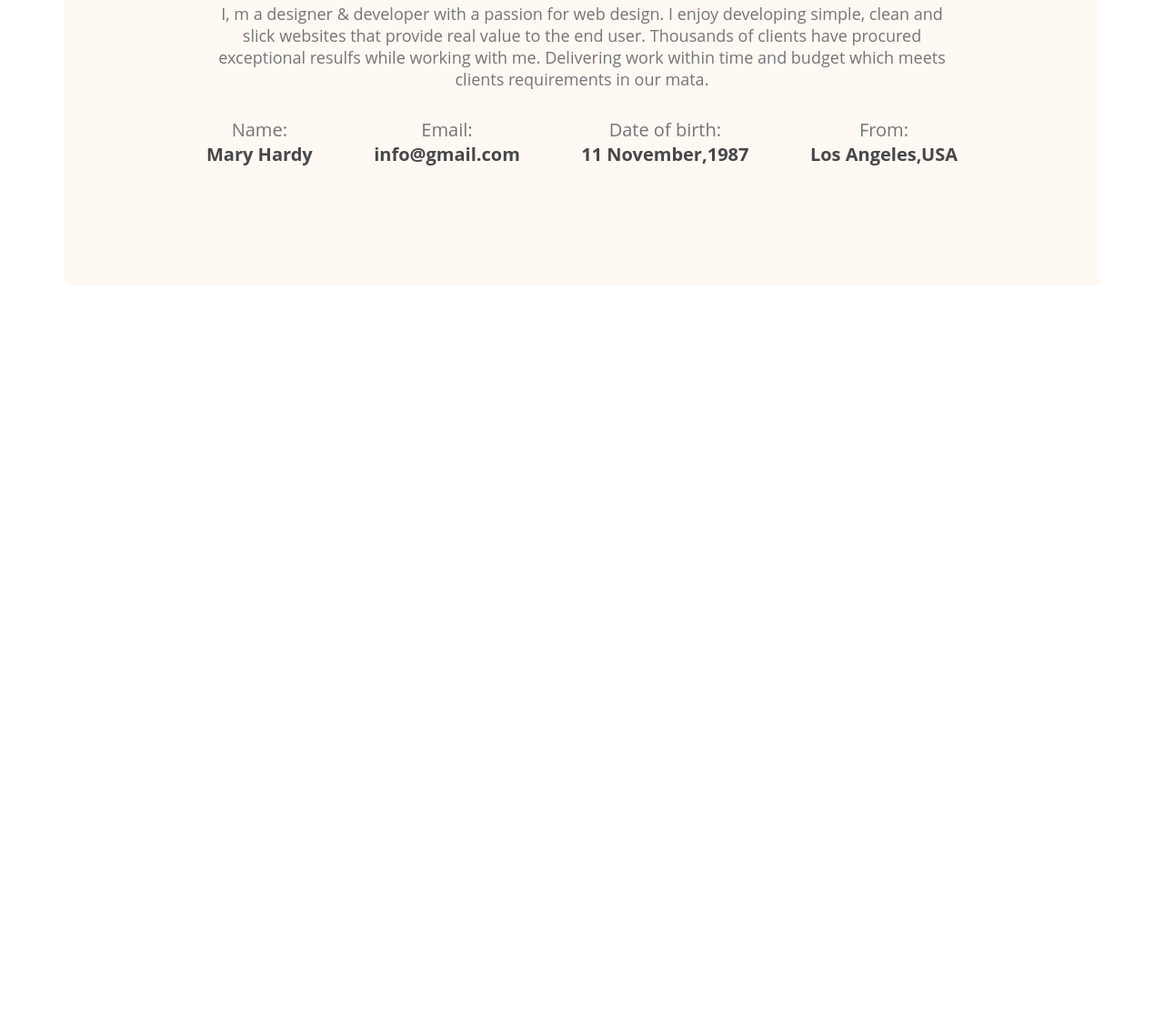
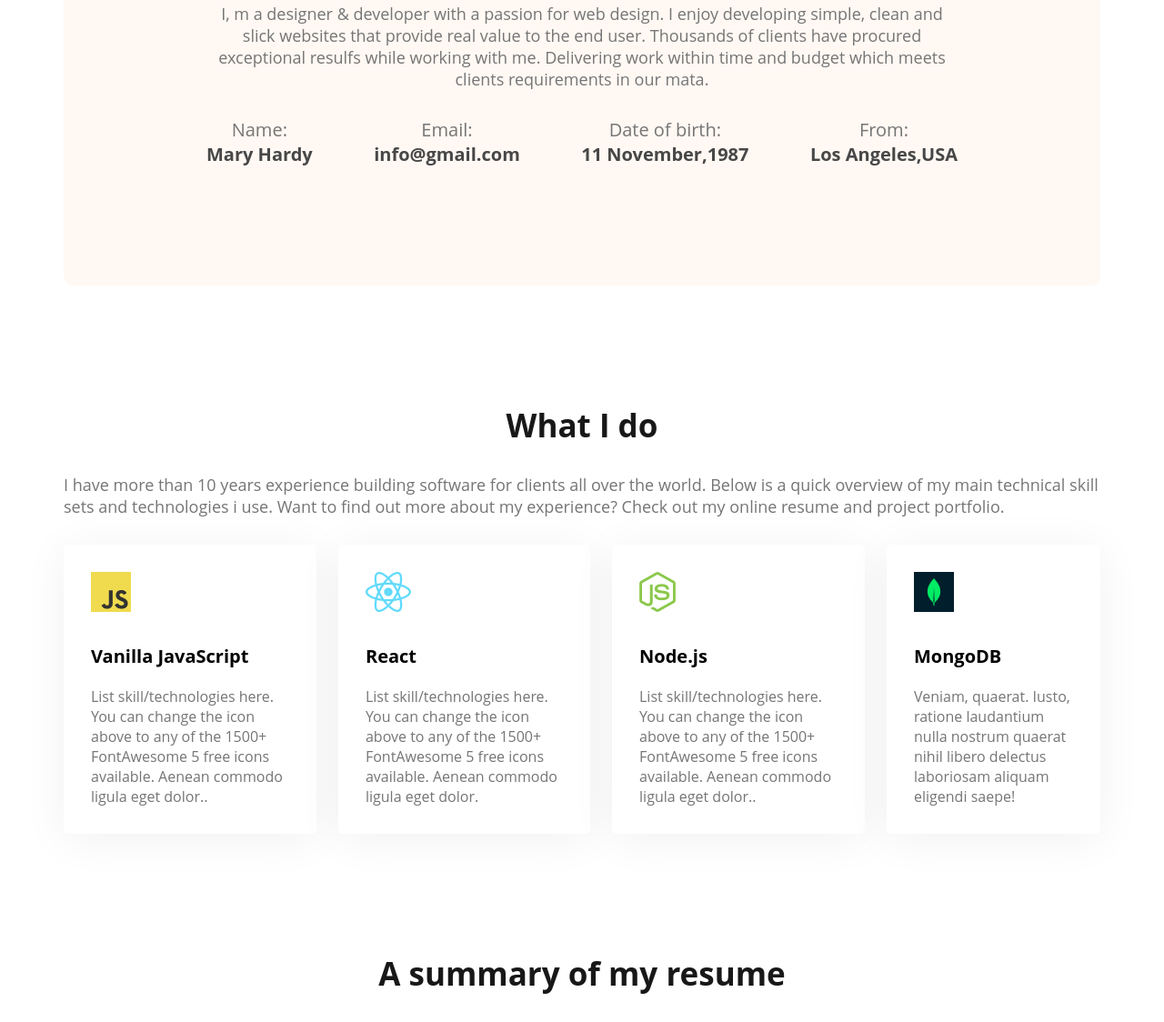
Before and after one commit to shahinanishi/developer-portfolio, a plain HTML site: page index.html in a window 1280 px wide. Shown: the part 1175-2299 px from the top of the page at 91% size. Before the commit the page ends 1489 px from the top, so only its background shows below. Drawn offline with Linux system fonts and the light colour scheme.

Commit message:
added another section

```diff
--- a/index.html
+++ b/index.html
@@ -30,6 +30,8 @@
         </div>
     </header>
     <main>
+        <!-- About Me section -->
+
         <section class="about-me">
             <h3 class="section-title">About Me</h3>
             <p class="section-description">
@@ -68,10 +70,45 @@
                     <P class="info-des">Los Angeles,USA</P>
                 </div>
             </div>
+        </section>
 
+        <!-- what I do section -->
 
+        <section class="what-i-do">
+            <h3 class="section-title">What I do </h3>
+            <p class="section-description">I have more than 10 years experience building software for clients all over the world. Below is a quick overview of my main technical skill sets and technologies i use. Want to find out more about my experience? Check out my online resume and project portfolio.</p>
+            <!--.skills-container>.skill*4>image+h4.skill-title+p.skill-des>lorem15-->
+            <div class="skills-container">
+                <div class="skill">
+                    <img src="images/icons/js.png" alt="">
+                    <h4 class="skill-title">Vanilla JavaScript</h4>
+                    <p class="skill-des">List skill/technologies here. You can change the icon above to any of the 1500+ FontAwesome 5 free icons available. Aenean commodo ligula eget dolor..</p>
+                </div>
+                <div class="skill">
+                    <img src="images/icons/react.png" alt="">
+                    <h4 class="skill-title">React</h4>
+                    <p class="skill-des">List skill/technologies here. You can change the icon above to any of the 1500+ FontAwesome 5 free icons available. Aenean commodo ligula eget dolor.</p>
+                </div>
+                <div class="skill">
+                    <img src="images/icons/nodejs.png" alt="">
+                    <h4 class="skill-title">Node.js</h4>
+                    <p class="skill-des">List skill/technologies here. You can change the icon above to any of the 1500+ FontAwesome 5 free icons available. Aenean commodo ligula eget dolor..</p>
+                </div>
+                <div class="skill">
+                    <img src="images/icons/mongo.png" alt="">
+                    <h4 class="skill-title">MongoDB</h4>
+                    <p class="skill-des">Veniam, quaerat. Iusto, ratione laudantium nulla nostrum quaerat nihil libero delectus laboriosam aliquam eligendi saepe!</p>
+                </div>
+            </div>
+        </section>
+
+        <!-- Resume section -->
+
+        <section class="resume">
+            <h3 class="section-title">A summary of my resume</h3>
 
         </section>
+
 
     </main>
     <footer>
--- a/styles/portfolio.css
+++ b/styles/portfolio.css
@@ -87,7 +87,9 @@ main{
     max-width: 1140px;
     margin: 0 auto;
 }
-
+section{
+    margin-top: 130px;
+}
 /* about section styles */
 
 .about-me{
@@ -130,3 +132,37 @@ main{
     color: #474747;
 
 }
+
+/* what I do styles */
+
+.what-i-do{
+    margin-top: 130px;
+}
+
+.skills-container{
+    display: flex;
+    gap: 24px;
+}
+
+.skill{
+    background: #FFFFFF;
+    box-shadow: 0px 6px 50px rgba(0, 0, 0, 0.06);
+    border-radius: 5px;
+    padding: 30px;
+
+}
+
+.skill-title{
+    font-weight: 700;
+    font-size: 20px;
+    margin-top: 30px;
+    margin-bottom: 20px;
+}
+
+.skill-des{
+    font-size: 16px;
+    color: #757575;
+
+}
+
+/* summary section styles */
```
